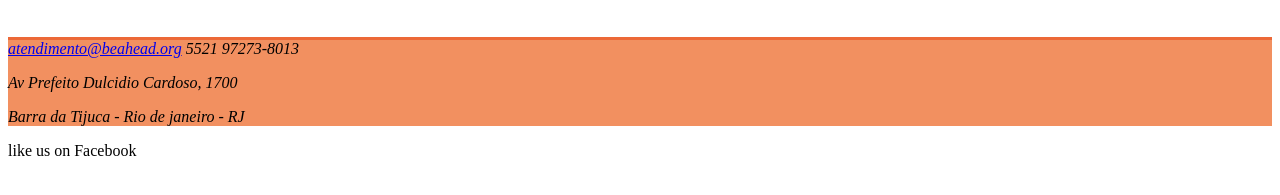
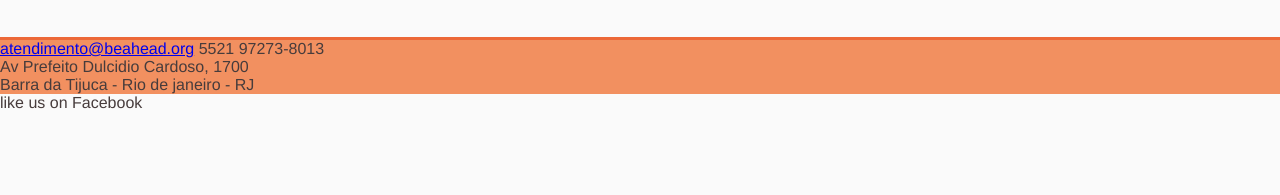
Before and after one commit to victorstp/victorstp.github.io, a plain HTML site: page index.html in a window 1280 px wide. Shown: the part 333-528 px from the top of the page. Drawn offline with Linux system fonts and the light colour scheme.

Commit message:
font settings

```diff
--- a/style.css
+++ b/style.css
@@ -1,3 +1,26 @@
+@charset "utf-8";
+
+body, h1, h2, h3, h4,
+form, fieldset, input, label, p,
+em, strong, a, img, ul, li {
+  vertical-align: baseline;
+  font-style: normal;
+  list-style-type: none;
+  padding: 0;
+  margin: 0;
+  border: 0;
+}
+
+body {
+  background: #fafafa;
+  font-family: "HelveticaNeue-Light", "Helvetica Neue Light", "Helvetica Neue", Helvetica, Arial, "Lucida Grande", sans-serif;
+  font-weight: 300;
+  font-size: 16px;
+  vertical-align: baseline;
+  color: rgb(71, 60, 60);
+}
+
+
 header h1 {
   background: url(https://cloud.githubusercontent.com/assets/7530044/3139550/d0d590ea-e8e2-11e3-9de6-b1fc1cee7882.png);
   width: 295px;
```
